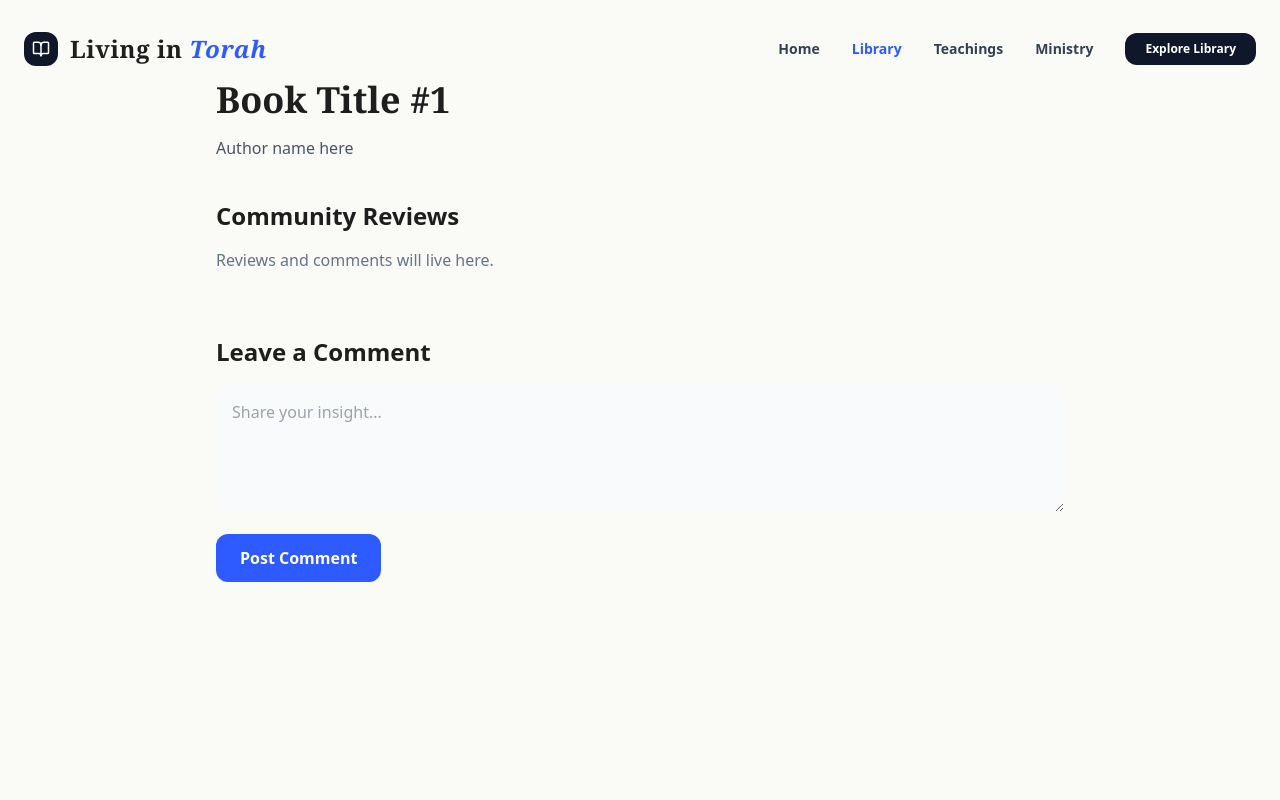
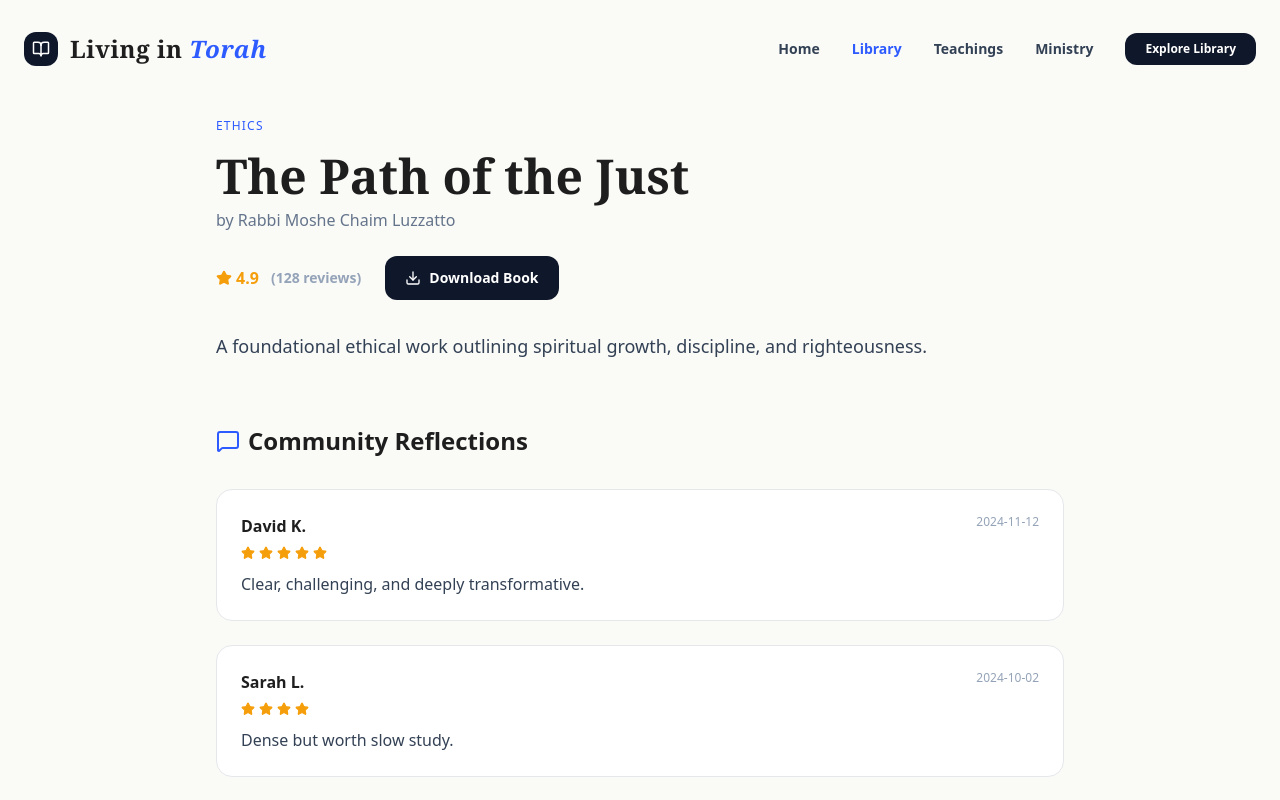
Before and after one commit to chamanoS/Torah_Ministries, a React app in the folder frontend/: page /books/1 in a window 1280 px wide. Shown: the top 800 px of the page. Built offline with nearby package versions, Linux system fonts and the light colour scheme; the HTML template or start-up script is replaced by a standard one.

Commit message:
upgrading the book detail

```diff
--- a/frontend/src/data/books.js
+++ b/frontend/src/data/books.js
@@ -24,5 +24,55 @@ export const BOOKS = [
       },
     ],
   },
+  {
+    id: "2",
+    title: "The Path of the Just",
+    author: "Rabbi Moshe Chaim Luzzatto",
+    category: "Ethics",
+    rating: 4.9,
+    reviewsCount: 128,
+    description:
+      "A foundational ethical work outlining spiritual growth, discipline, and righteousness.",
+    downloadUrl: "/downloads/path-of-the-just.pdf",
+    reviews: [
+      {
+        user: "David K.",
+        rating: 5,
+        comment: "Clear, challenging, and deeply transformative.",
+        date: "2024-11-12",
+      },
+      {
+        user: "Sarah L.",
+        rating: 4,
+        comment: "Dense but worth slow study.",
+        date: "2024-10-02",
+      },
+    ],
+  },
+  {
+    id: "3",
+    title: "The Path of the Just",
+    author: "Rabbi Moshe Chaim Luzzatto",
+    category: "Ethics",
+    rating: 4.9,
+    reviewsCount: 128,
+    description:
+      "A foundational ethical work outlining spiritual growth, discipline, and righteousness.",
+    downloadUrl: "/downloads/path-of-the-just.pdf",
+    reviews: [
+      {
+        user: "David K.",
+        rating: 5,
+        comment: "Clear, challenging, and deeply transformative.",
+        date: "2024-11-12",
+      },
+      {
+        user: "Sarah L.",
+        rating: 4,
+        comment: "Dense but worth slow study.",
+        date: "2024-10-02",
+      },
+    ],
+  },
   // add more later
 ];
--- a/frontend/src/pages/BookDetails.jsx
+++ b/frontend/src/pages/BookDetails.jsx
@@ -1,34 +1,124 @@
 import { useParams } from "react-router-dom";
+import { BOOKS } from "../data/books";
+import { Star, Download, MessageSquare } from "lucide-react";
+import { useState } from "react";
 
 export default function BookDetails() {
   const { id } = useParams();
+  const book = BOOKS.find(b => b.id === id);
+
+  const [rating, setRating] = useState(0);
+  const [comment, setComment] = useState("");
+
+  if (!book) {
+    return (
+      <div className="pt-32 text-center text-slate-500">
+        Book not found.
+      </div>
+    );
+  }
 
   return (
-    <div className="max-w-4xl mx-auto px-6 py-20">
-      <h1 className="text-4xl font-serif font-bold mb-4">
-        Book Title #{id}
-      </h1>
+    <div className="pt-28 pb-24 px-6 max-w-4xl mx-auto">
 
-      <p className="text-slate-600 mb-10">
-        Author name here
-      </p>
+      {/* BOOK HEADER */}
+      <section className="mb-16">
+        <span className="text-xs uppercase tracking-widest text-accent">
+          {book.category}
+        </span>
 
-      <section className="mb-16">
-        <h2 className="text-2xl font-bold mb-4">Community Reviews</h2>
-        <p className="text-slate-500">
-          Reviews and comments will live here.
+        <h1 className="text-5xl font-serif font-bold mt-4">
+          {book.title}
+        </h1>
+
+        <p className="text-slate-500 mt-2 mb-6">
+          by {book.author}
+        </p>
+
+        <div className="flex items-center gap-6 mb-8">
+          <div className="flex items-center gap-1 text-amber-500 font-bold">
+            <Star size={16} fill="currentColor" />
+            {book.rating}
+            <span className="text-slate-400 text-sm ml-2">
+              ({book.reviewsCount} reviews)
+            </span>
+          </div>
+
+          <a
+            href={book.downloadUrl}
+            className="flex items-center gap-2 bg-slate-900 text-white px-5 py-3 rounded-xl text-sm font-bold hover:bg-accent transition"
+          >
+            <Download size={16} /> Download Book
+          </a>
+        </div>
+
+        <p className="text-lg text-slate-700 leading-relaxed">
+          {book.description}
         </p>
       </section>
 
-      <section>
-        <h2 className="text-2xl font-bold mb-4">Leave a Comment</h2>
+      {/* REVIEWS */}
+      <section className="mb-20">
+        <h2 className="text-2xl font-bold mb-8 flex items-center gap-2">
+          <MessageSquare className="text-accent" /> Community Reflections
+        </h2>
+
+        <div className="space-y-6">
+          {book.reviews.map((r, i) => (
+            <div
+              key={i}
+              className="bg-white border rounded-2xl p-6"
+            >
+              <div className="flex justify-between mb-2">
+                <span className="font-bold">{r.user}</span>
+                <span className="text-xs text-slate-400">{r.date}</span>
+              </div>
+
+              <div className="flex gap-1 text-amber-500 mb-3">
+                {[...Array(r.rating)].map((_, i) => (
+                  <Star key={i} size={14} fill="currentColor" />
+                ))}
+              </div>
+
+              <p className="text-slate-700">{r.comment}</p>
+            </div>
+          ))}
+        </div>
+      </section>
+
+      {/* ADD REVIEW */}
+      <section className="bg-slate-50 rounded-3xl p-10">
+        <h3 className="text-2xl font-bold mb-6">
+          Share Your Reflection
+        </h3>
+
+        {/* Rating */}
+        <div className="flex gap-2 mb-6 text-amber-400">
+          {[1, 2, 3, 4, 5].map(n => (
+            <Star
+              key={n}
+              size={28}
+              onClick={() => setRating(n)}
+              className={`cursor-pointer ${
+                rating >= n ? "fill-current" : ""
+              }`}
+            />
+          ))}
+        </div>
+
+        {/* Comment */}
         <textarea
-          className="w-full p-4 rounded-xl bg-slate-50 outline-none"
+          value={comment}
+          onChange={e => setComment(e.target.value)}
           rows={4}
-          placeholder="Share your insight..."
+          placeholder="What did this book awaken in you?"
+          className="w-full p-4 rounded-2xl bg-white outline-none focus:ring-2 focus:ring-accent mb-6"
         />
-        <button className="mt-4 bg-accent text-white px-6 py-3 rounded-xl font-bold">
-          Post Comment
+
+        <button
+          className="bg-accent text-white px-8 py-4 rounded-2xl font-bold hover:scale-[1.02] transition"
+        >
+          Submit Review
         </button>
       </section>
     </div>
```
